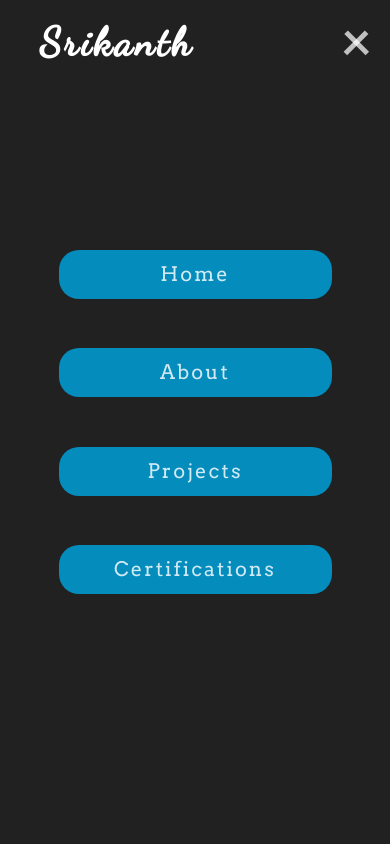
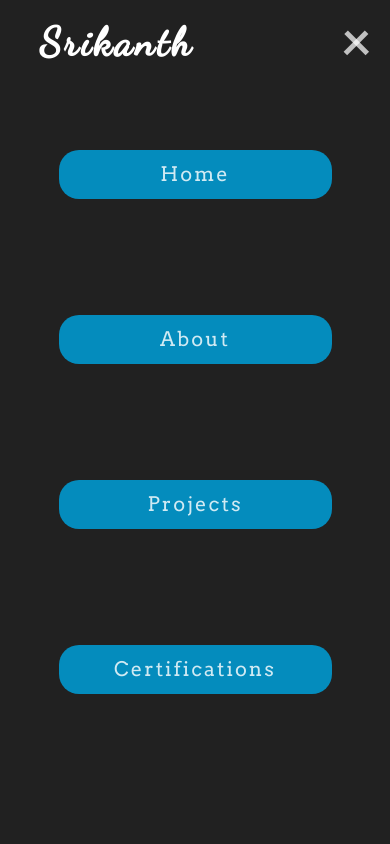
Before and after one commit to racharlasrikanth/reactTestResume, a React (Create React App) app: page / in a window 390 px wide. Both pictures are taken after a click on the element 355 px from the left and 42 px from the top of the page. Shown: the top 844 px of the page. Built offline with nearby package versions, Linux system fonts and the light colour scheme.

Commit message:
NavBar styles added with css_modules

```diff
--- a/src/components/NavBar/NavBar.js
+++ b/src/components/NavBar/NavBar.js
@@ -1,5 +1,5 @@
 import React, { useState } from "react";
-import "./NavBar.css";
+import NavBarStyles from "./NavBar.module.css";
 import { Link } from "react-router-dom";
 
 const NavBar = () => {
@@ -10,13 +10,13 @@ const NavBar = () => {
   };
 
   return (
-    <div className="navbar-container">
-      <nav className="navbar">
-        <div className="logo">
+    <div className={NavBarStyles.navbar_container}>
+      <nav className={NavBarStyles.navbar}>
+        <div className={NavBarStyles.logo}>
           <h1>Srikanth</h1>
         </div>
-        <div className="nav-links">
-          <ul className={`${burgerAnimation ? "active" : ""}`}>
+        <div className={NavBarStyles.nav_links}>
+          <ul className={`${burgerAnimation ? NavBarStyles.active : ""}`}>
             <li>
               <Link to="/">Home</Link>
             </li>
@@ -32,12 +32,14 @@ const NavBar = () => {
           </ul>
         </div>
         <div
-          className={`burger ${burgerAnimation ? "changeBurger" : ""}`}
+          className={`${NavBarStyles.burger} ${
+            burgerAnimation ? NavBarStyles.changeBurger : ""
+          }`}
           onClick={burgerChangeHandler}
         >
-          <div className="bar1"></div>
-          <div className="bar2"></div>
-          <div className="bar3"></div>
+          <div className={NavBarStyles.bar1}></div>
+          <div className={NavBarStyles.bar2}></div>
+          <div className={NavBarStyles.bar3}></div>
         </div>
       </nav>
     </div>
--- a/src/components/NavBar/NavBar.css
+++ b/src/components/NavBar/NavBar.module.css
@@ -1,4 +1,4 @@
-.navbar-container {
+.navbar_container {
   width: 100%;
   min-height: 10vh;
   background: rgb(42, 42, 42);
@@ -35,17 +35,17 @@ nav .logo h1:hover {
   color: rgb(255, 102, 0);
 }
 
-nav .nav-links ul {
+nav .nav_links ul {
   display: flex;
   justify-content: space-between;
   align-items: center;
 }
 
-nav .nav-links ul li {
+nav .nav_links ul li {
   padding: 0rem 2rem;
 }
 
-nav .nav-links ul li a {
+nav .nav_links ul li a {
   font-size: 2rem;
   /* color: white; */
   padding: 0.7rem 2rem;
@@ -58,14 +58,14 @@ nav .nav-links ul li a {
   user-select: none;
 }
 
-nav .nav-links ul li a:hover {
+nav .nav_links ul li a:hover {
   /* background: rgb(255, 102, 0); */
   background: #048cbd;
   color: white;
   text-shadow: 0px 0px 1.7px white;
 }
 
-nav .nav-links ul li a.same_link {
+nav .nav_links ul li a.same_link {
   background: rgb(255, 102, 0);
   color: white;
 }
@@ -117,7 +117,7 @@ nav .nav-links ul li a.same_link {
     display: block;
     z-index: 1;
   }
-  nav .nav-links ul {
+  nav .nav_links ul {
     position: absolute;
     top: 0%;
     left: -100%;
@@ -133,7 +133,7 @@ nav .nav-links ul li a.same_link {
     transition: all 0.5s ease;
     opacity: 0;
   }
-  nav .nav-links ul.active {
+  nav .nav_links ul.active {
     left: 0%;
     opacity: 1;
   }
@@ -155,7 +155,7 @@ nav .nav-links ul li a.same_link {
     display: block;
     z-index: 1;
   }
-  nav .nav-links ul {
+  nav .nav_links ul {
     position: absolute;
     top: 0%;
     left: -100%;
@@ -167,17 +167,17 @@ nav .nav-links ul li a.same_link {
     justify-content: space-between;
     align-items: center;
     flex-direction: column;
-    padding: 25rem 0rem;
+    padding: 15rem 0rem;
     transition: all 0.5s ease;
     opacity: 0;
   }
-  nav .nav-links ul.active {
+  nav .nav_links ul.active {
     left: 0%;
     opacity: 1;
   }
 
-  nav .nav-links ul li a,
-  nav .nav-links ul li a:hover {
+  nav .nav_links ul li a,
+  nav .nav_links ul li a:hover {
     border: none;
     background: none;
     display: block;
@@ -186,7 +186,7 @@ nav .nav-links ul li a.same_link {
     /* padding: 0rem ; */
   }
 
-  nav .nav-links ul li {
+  nav .nav_links ul li {
     all: none;
     background: #048cbd;
     width: 70%;
```
Also changed, not shown: 1 other file (tests, documents, lock files or other folders).
